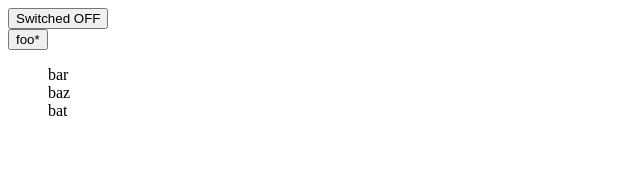
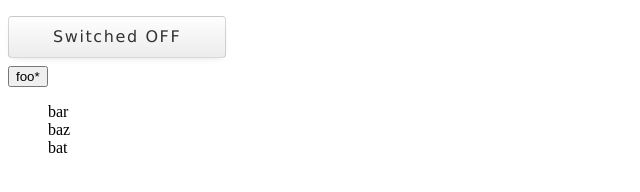
Before and after one commit to beyondthesketch/uijettos, a React app: page / in a window 1280 px wide. Shown: the whole page, without its empty margins (0-640 px from the left). Built offline with nearby package versions, Linux system fonts and the light colour scheme.

Commit message:
WIP - base default styles for toggle button

```diff
--- a/demo.js
+++ b/demo.js
@@ -6,6 +6,8 @@ import {
     UijettosOptionsButton,
     UijettosSelectList
 } from './index';
+
+import './src/styles/_toggle-button-defaults.scss';
 
 ReactDOM.render(
     <UijettosToggleButton
--- a/src/styles/_toggle-button-defaults.scss
+++ b/src/styles/_toggle-button-defaults.scss
@@ -1,5 +1,26 @@
+$baseColor: #ECECEC;
+
 .uijettos {
     &-toggle-button {
+        margin: .5em auto;
+        padding: .5em 2.75em;
+        border: 1px solid rgba(0, 0, 0, 0.15);
+        display: inline-block;
+        cursor: pointer;
+        font: 1rem/1.5 Verdana, Geneva, sans-serif;
+        letter-spacing: .1em;
+        border-radius: 4px;
+        background: $baseColor linear-gradient(#FEFEFE, $baseColor);
+        color: #333;
+        outline: none;
+        box-shadow: 0 0.2rem 0.5rem -0.3rem rgba(0,0,0,0.2);
+        transition: background-color 500ms ease-out;
+        &:hover {
+            background-color: lighten($color: $baseColor, $amount: 2);
+        }
+        &:active {
+            box-shadow: inset 0.1rem 0.1rem 0.2rem 0 rgba(0,0,0,0.2);
+        }
 
         &--on {
 
```
